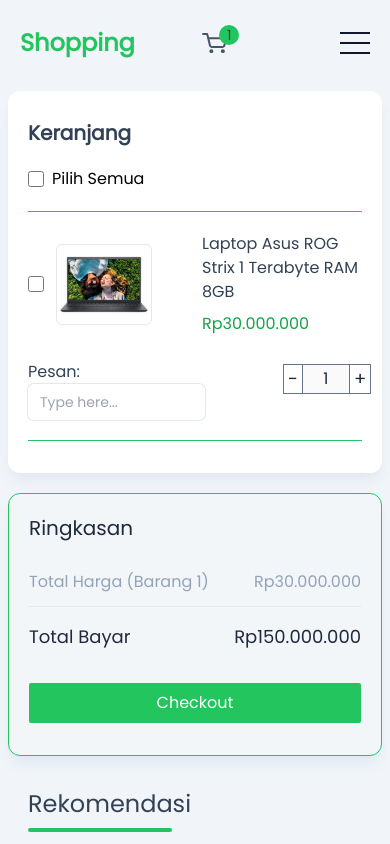
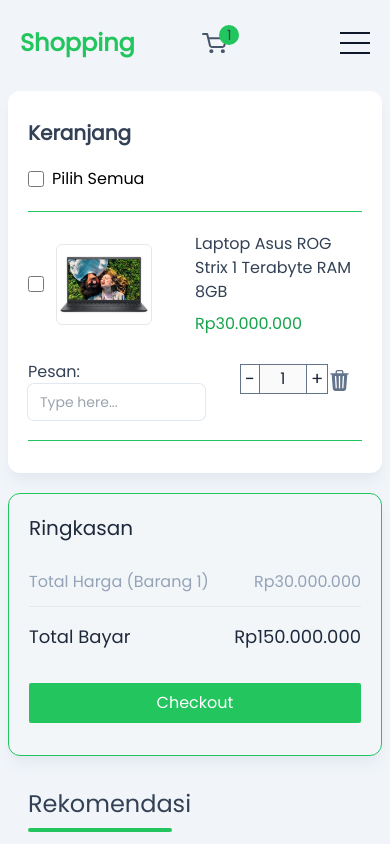
Before and after one commit to galihroswandi/E-comerce, a React (Create React App) app in the folder e-comerce/: page /cart/1 in a window 390 px wide. Shown: the top 844 px of the page. Built offline with nearby package versions, Linux system fonts and the light colour scheme; no server answers.

Commit message:
Coba lagi update responsive

```diff
--- a/e-comerce/src/components/organisms/Pages/CartProductsOrgs.jsx
+++ b/e-comerce/src/components/organisms/Pages/CartProductsOrgs.jsx
@@ -47,7 +47,7 @@ const CartProductsOrgs = () => {
                   className="w-24 border p-0.5 rounded-md"
                 />
               </div>
-              <div className="desc2 -ml-10 lg:ml-10 lg:max-w-[22rem] xl:max-w-full max-w-[10rem] sm:max-w-[22rem]">
+              <div className="desc2 -ml-10 lg:ml-10 lg:max-w-[22rem] xl:max-w-full max-w-[50%] sm:max-w-[22rem]">
                 <h2 className="text-slate-700 sm:text-xl sm:mr-3">
                   Laptop Asus ROG Strix 1 Terabyte RAM 8GB
                 </h2>
@@ -69,7 +69,7 @@ const CartProductsOrgs = () => {
                     className="max-w-[60%] py-2 px-3 border-none outline-none focus:ring-1 focus:ring-green-500 rounded-md text-sm text-slate-700 ring-1 ring-slate-200 md:max-w-full"
                   />
                 </div>
-                <div className="w-20 h-8 flex items-center -ml-10 sm:w-[50%] sm:ml-2 md:ml-2 xl:-ml-7">
+                <div className="w-20 h-8 flex items-center -ml-24 sm:w-[50%] sm:ml-2 md:ml-2 xl:-ml-7">
                   <div className="w-20 h-8 sm:flex sm:items-start sm:gap-6">
                     <h1 className="text-slate-700 hidden sm:inline-block xl:ml-10">
                       Kuantitas
@@ -77,7 +77,7 @@ const CartProductsOrgs = () => {
                     <Counter use="cart" />
                   </div>
                 </div>
-                <button className="mr-2 md:-translate-x-20 translate-x-1 lg:-translate-x-2">
+                <button className="mr-2 md:-translate-x-20 -translate-x-1 lg:-translate-x-2">
                   <img src={Trash} alt="hapus" />
                 </button>
               </div>
```
